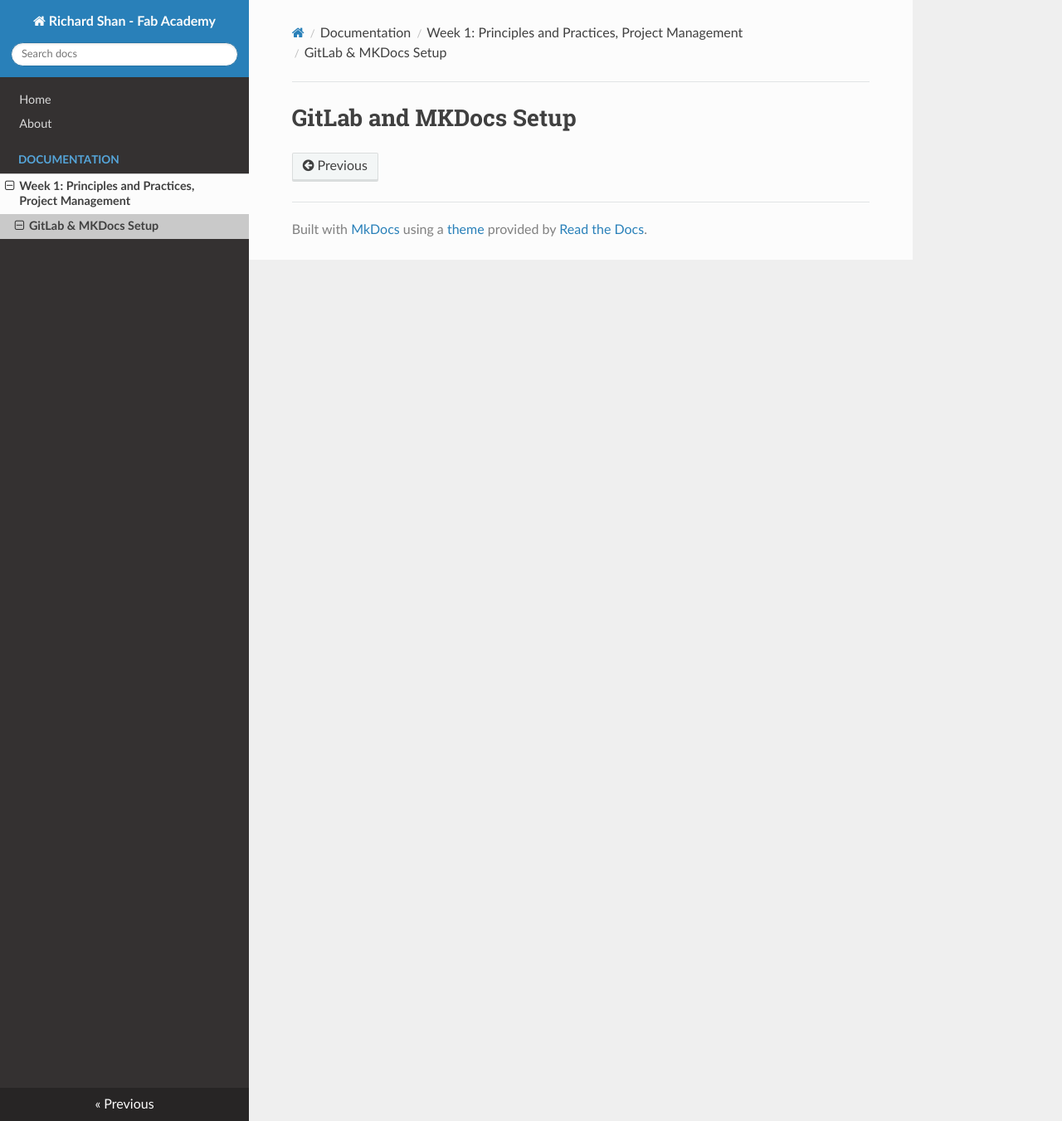
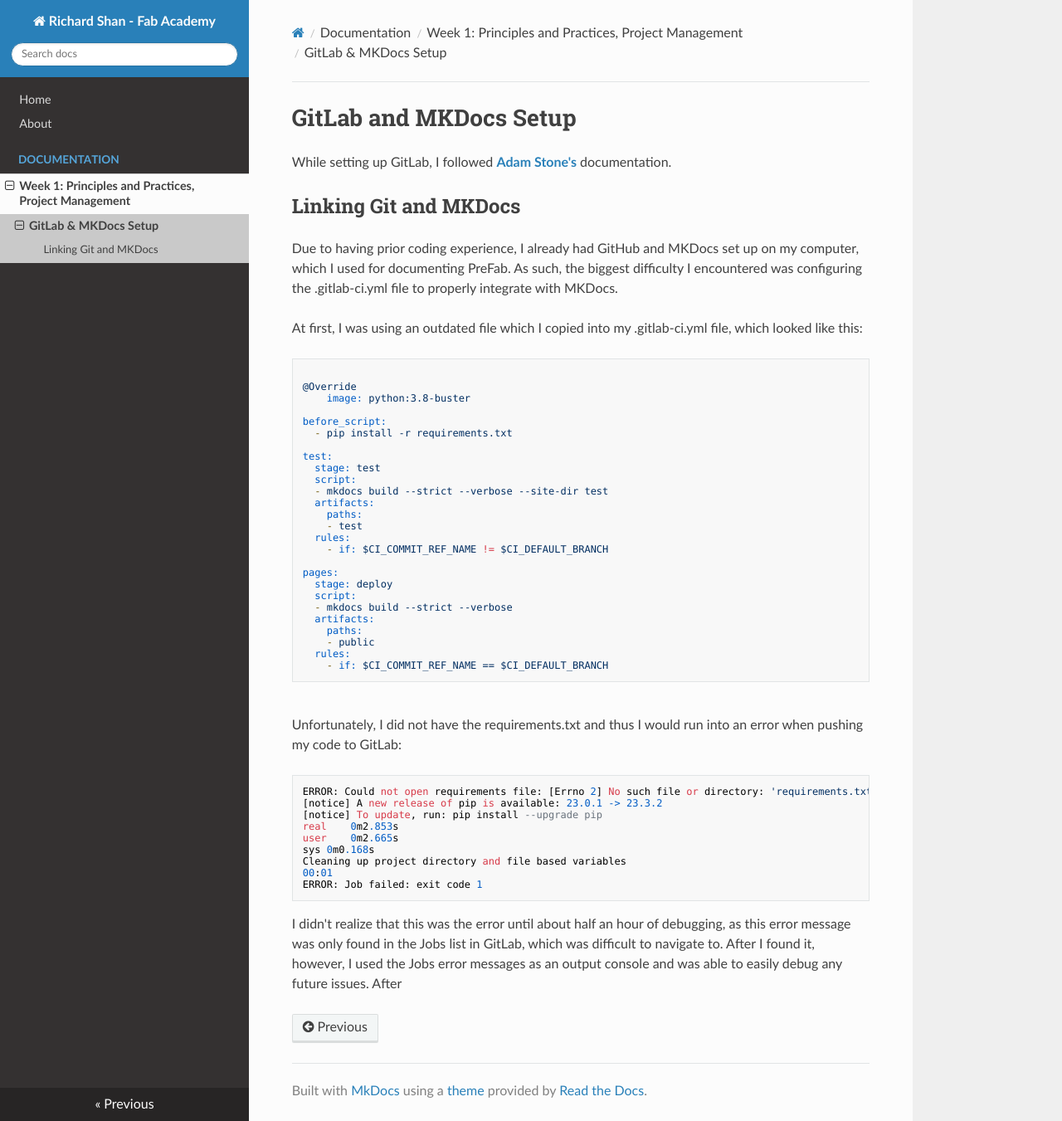
Before and after one commit to richard-shan/fabRepo, an MkDocs documentation site: the page built from docs/lessons/week1/gitlab.md, in a window 1280 px wide and 1351 px high. Shown: the whole window at 83% size. Built offline with MkDocs 1.6.1, drawn with Linux system fonts in a browser that asks for light colours; nearby versions of some CDN libraries.

Commit message:
Week 1 documentation update

```diff
--- a/docs/lessons/week1/gitlab.md
+++ b/docs/lessons/week1/gitlab.md
@@ -1 +1,51 @@
 # GitLab and MKDocs Setup
+
+While setting up GitLab, I followed <a href="https://fabacademy.org/2023/labs/charlotte/students/adam-stone/lessons/week1/gitlab/">**Adam Stone's**</a> documentation.
+
+## Linking Git and MKDocs
+
+Due to having prior coding experience, I already had GitHub and MKDocs set up on my computer, which I used for documenting PreFab. As such, the biggest difficulty I encountered was configuring the .gitlab-ci.yml file to properly integrate with MKDocs.
+
+At first, I was using an outdated file which I copied into my .gitlab-ci.yml file, which looked like this:
+<pre><code class="language-yml">
+@Override
+	image: python:3.8-buster
+
+before_script:
+  - pip install -r requirements.txt
+
+test:
+  stage: test
+  script:
+  - mkdocs build --strict --verbose --site-dir test
+  artifacts:
+    paths:
+    - test
+  rules:
+    - if: $CI_COMMIT_REF_NAME != $CI_DEFAULT_BRANCH
+
+pages:
+  stage: deploy
+  script:
+  - mkdocs build --strict --verbose
+  artifacts:
+    paths:
+    - public
+  rules:
+    - if: $CI_COMMIT_REF_NAME == $CI_DEFAULT_BRANCH
+</code></pre>
+<br>
+Unfortunately, I did not have the requirements.txt and thus I would run into an error when pushing my code to GitLab:
+
+<pre><code>ERROR: Could not open requirements file: [Errno 2] No such file or directory: 'requirements.txt'
+[notice] A new release of pip is available: 23.0.1 -> 23.3.2
+[notice] To update, run: pip install --upgrade pip
+real	0m2.853s
+user	0m2.665s
+sys	0m0.168s
+Cleaning up project directory and file based variables
+00:01
+ERROR: Job failed: exit code 1
+</code></pre>
+
+I didn't realize that this was the error until about half an hour of debugging, as this error message was only found in the Jobs list in GitLab, which was difficult to navigate to. After I found it, however, I used the Jobs error messages as an output console and was able to easily debug any future issues. After
```
